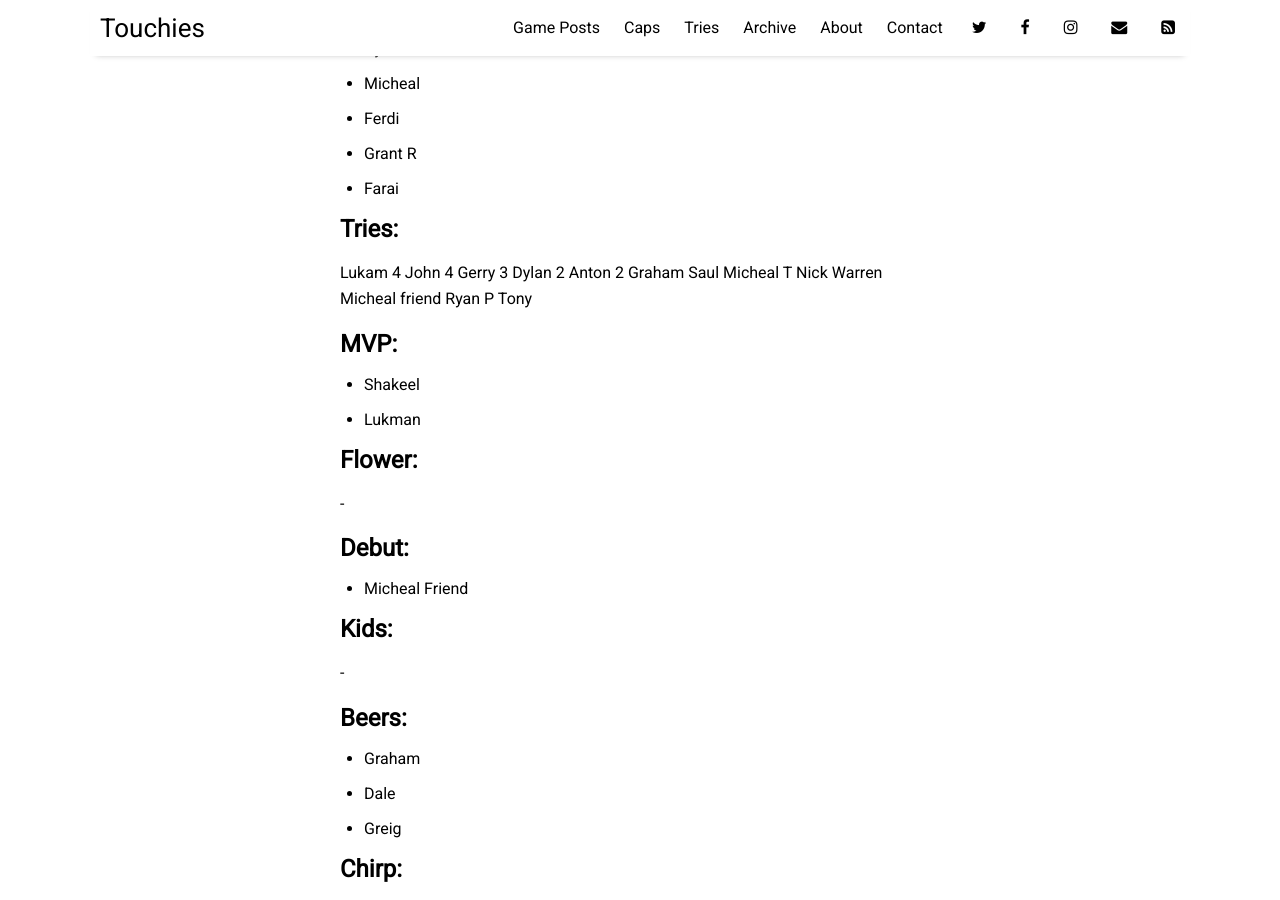
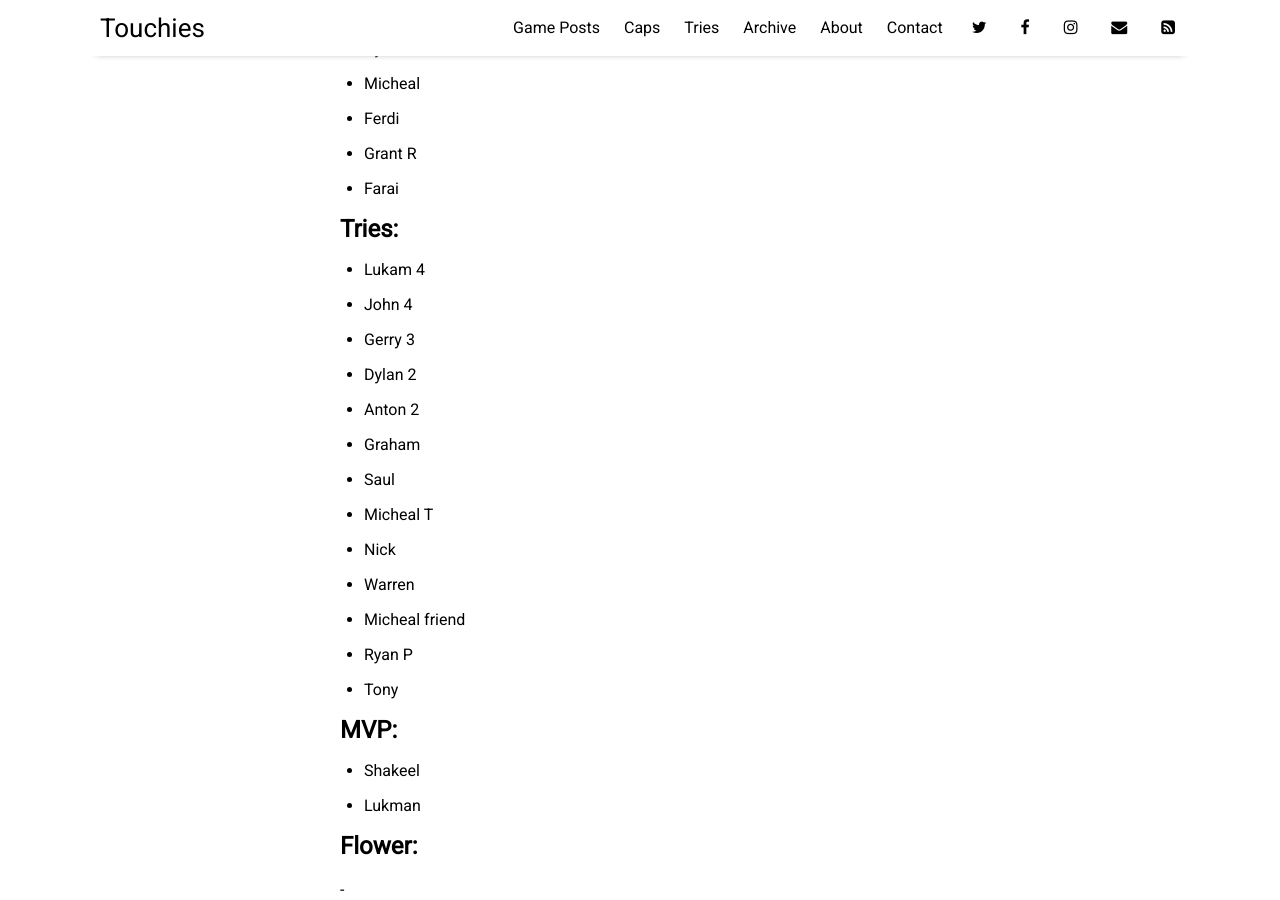
Before and after one commit to sundayrugby/sundayrugby.github.io, a Jekyll site: the page built from _posts/2023-04-10-AP.md, in a window 1280 px wide and 900 px high, scrolled down 1054 px. Built offline with Jekyll 4.4.1, drawn with Linux system fonts in a browser that asks for light colours; nearby versions of some CDN libraries.

Commit message:
Update 2023-04-10-AP.md
H

```diff
--- a/_posts/2023-04-10-AP.md
+++ b/_posts/2023-04-10-AP.md
@@ -35,19 +35,19 @@ image: 2023_04_10.jpg
 
 ## Tries:
 
-Lukam 4
-John 4
-Gerry 3
-Dylan 2
-Anton 2
-Graham
-Saul
-Micheal T
-Nick
-Warren
-Micheal friend
-Ryan P
-Tony
+* Lukam 4
+* John 4
+* Gerry 3
+* Dylan 2
+* Anton 2
+* Graham
+* Saul
+* Micheal T
+* Nick
+* Warren
+* Micheal friend
+* Ryan P
+* Tony
 
 
 ## MVP:
```
